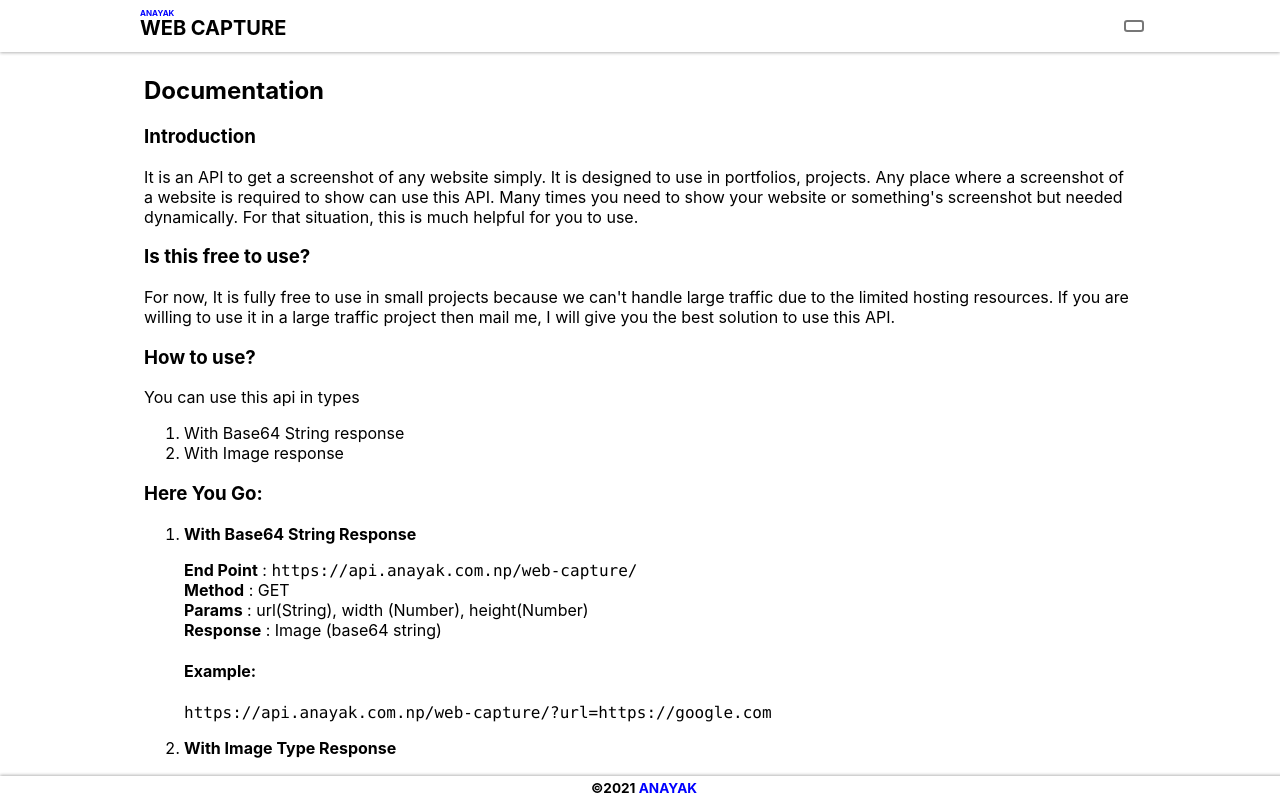
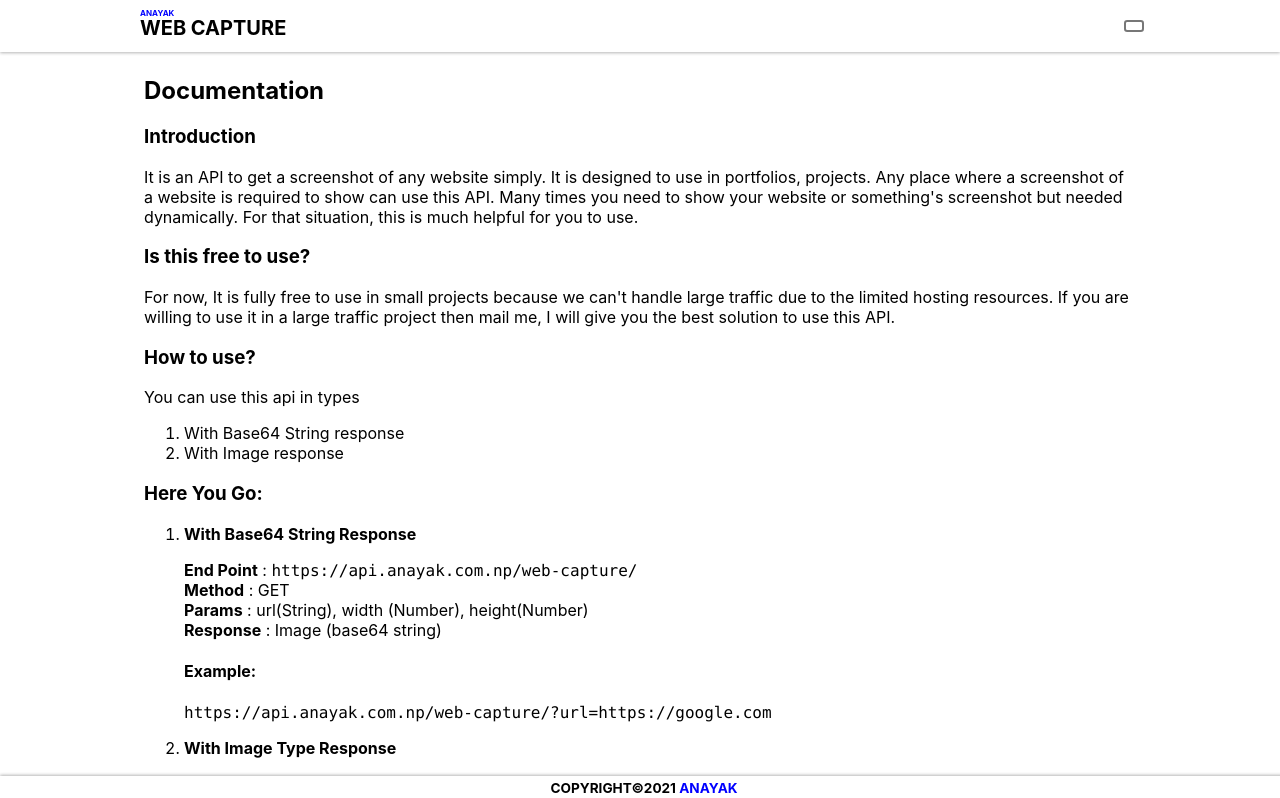
Before and after one commit to abdheshnayak/web-capture-react, a React (Create React App) app: page /api in a window 1280 px wide. Shown: the top 798 px of the page. Built offline with nearby package versions, Linux system fonts and the light colour scheme; some icons are missing.

Commit message:
:lipstick: copyright added

```diff
--- a/src/components/Footer.js
+++ b/src/components/Footer.js
@@ -7,7 +7,7 @@ function Footer() {
       <div className="footer">
         <div className="container">
           <div className="copyright">
-            &copy;{new Date().getFullYear()}{" "}
+            COPYRIGHT&copy;{new Date().getFullYear()}{" "}
             <a className="footer-copy-link" href="https://anayak.com.np">
               ANAYAK
             </a>
```
